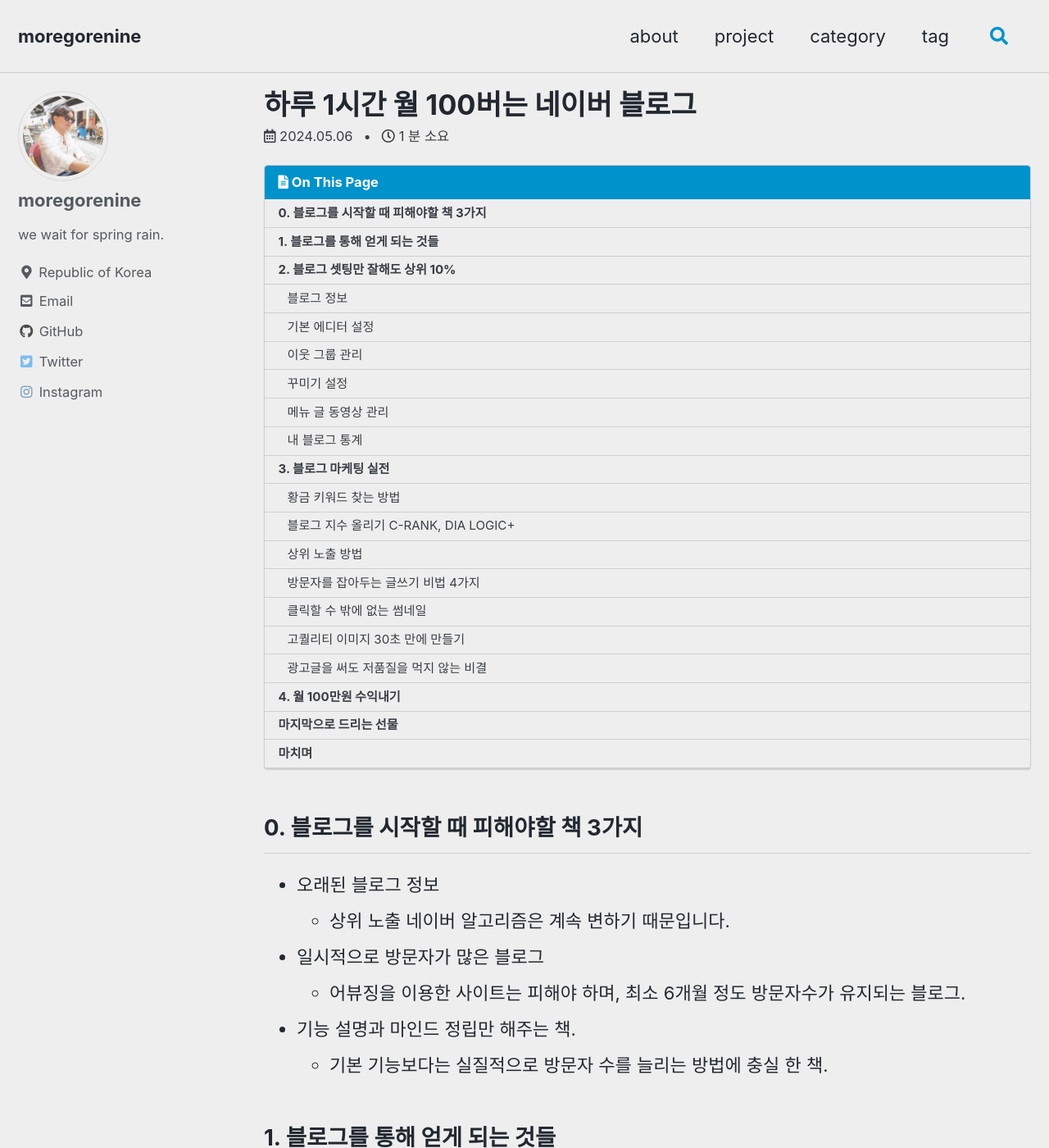
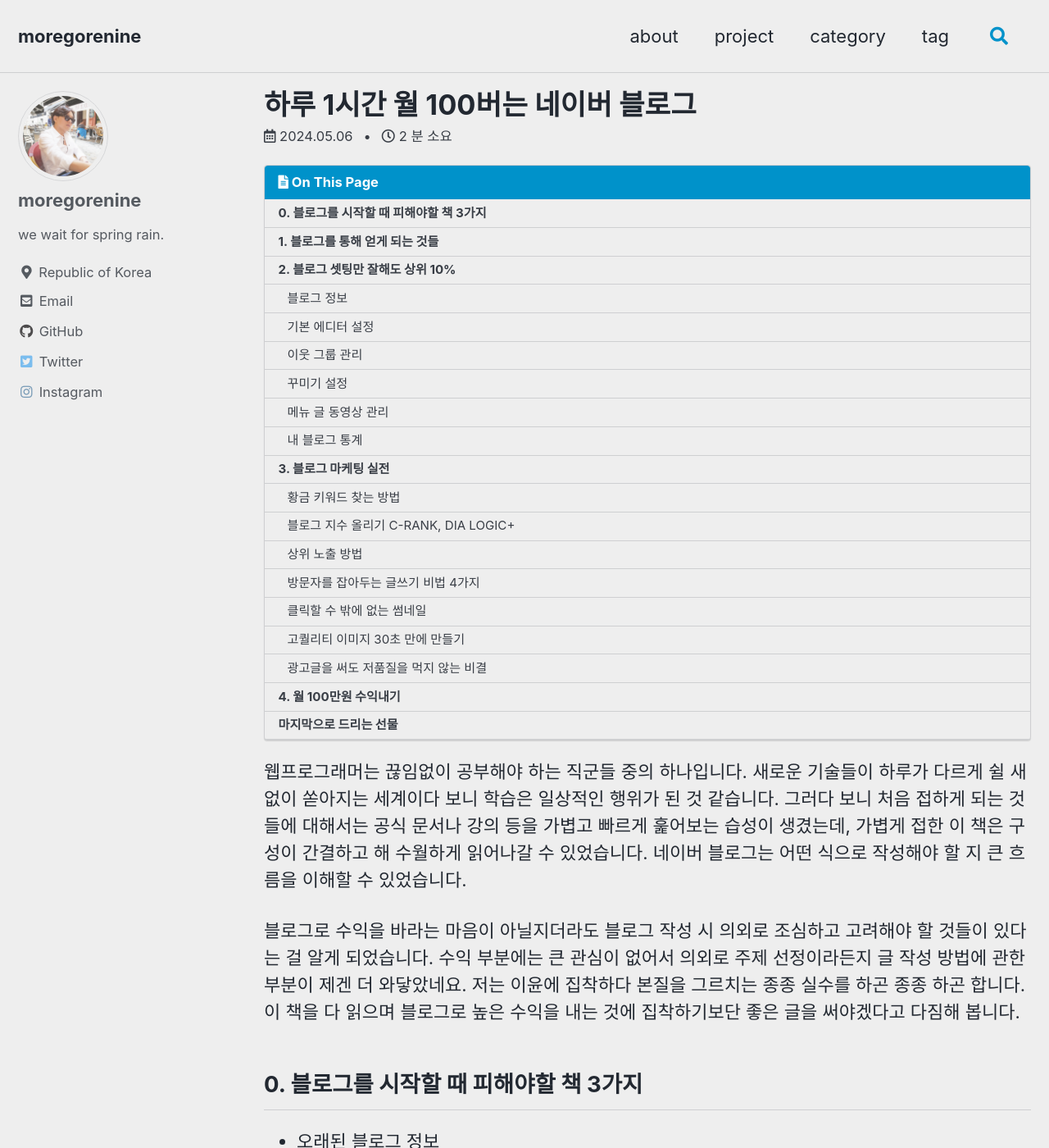
Before and after one commit to moregorenine/moregorenine.github.io, a Jekyll site: the page built from _posts/book/2024-05-06-Month-100-Naver-Blog.md, in a window 1280 px wide and 1400 px high. Shown: the whole window at 82% size. Built offline with Jekyll 4.4.1, drawn with Linux system fonts in a browser that asks for light colours; cached includes are drawn as plain includes; comment, search, counter and statistics services are not loaded; some of the changed text lies outside the part shown.

Commit message:
update naver blog

```diff
--- a/_posts/book/2024-05-06-Month-100-Naver-Blog.md
+++ b/_posts/book/2024-05-06-Month-100-Naver-Blog.md
@@ -11,6 +11,17 @@ last_modified_at: 2024-05-06T00:00:00+09:00
 toc: true
 toc_sticky: true
 ---
+
+웹프로그래머는 끊임없이 공부해야 하는 직군들 중의 하나입니다.
+새로운 기술들이 하루가 다르게 쉴 새 없이 쏟아지는 세계이다 보니 학습은 일상적인 행위가 된 것 같습니다.
+그러다 보니 처음 접하게 되는 것들에 대해서는 공식 문서나 강의 등을 가볍고 빠르게 훑어보는 습성이 생겼는데,
+가볍게 접한 이 책은 구성이 간결하고 해 수월하게 읽어나갈 수 있었습니다.
+네이버 블로그는 어떤 식으로 작성해야 할 지 큰 흐름을 이해할 수 있었습니다.
+
+블로그로 수익을 바라는 마음이 아닐지더라도 블로그 작성 시 의외로 조심하고 고려해야 할 것들이 있다는 걸 알게 되었습니다.
+수익 부분에는 큰 관심이 없어서 의외로 주제 선정이라든지 글 작성 방법에 관한 부분이 제겐 더 와닿았네요.
+저는 이윤에 집착하다 본질을 그르치는 종종 실수를 하곤 종종 하곤 합니다.
+이 책을 다 읽으며 블로그로 높은 수익을 내는 것에 집착하기보단 좋은 글을 써야겠다고 다짐해 봅니다.
 
 ## 0. 블로그를 시작할 때 피해야할 책 3가지
 
@@ -115,8 +126,20 @@ toc_sticky: true
 
 ### 광고글을 써도 저품질을 먹지 않는 비결
 
+- 광고가 의심되는 키워드
+- 중복된 이미지
+- 중복된 글
+- 조심해야 하는 키워드
+- 키워드는 신중하게.
+
 ## 4. 월 100만원 수익내기
+
+- 에드포스트
+- 재능마켓 플랫폼
+- 기자단 체험단
+- 광고 문의
+- 제휴 마케팅
 
 ## 마지막으로 드리는 선물
 
-## 마치며
+- 캐치돈
```
